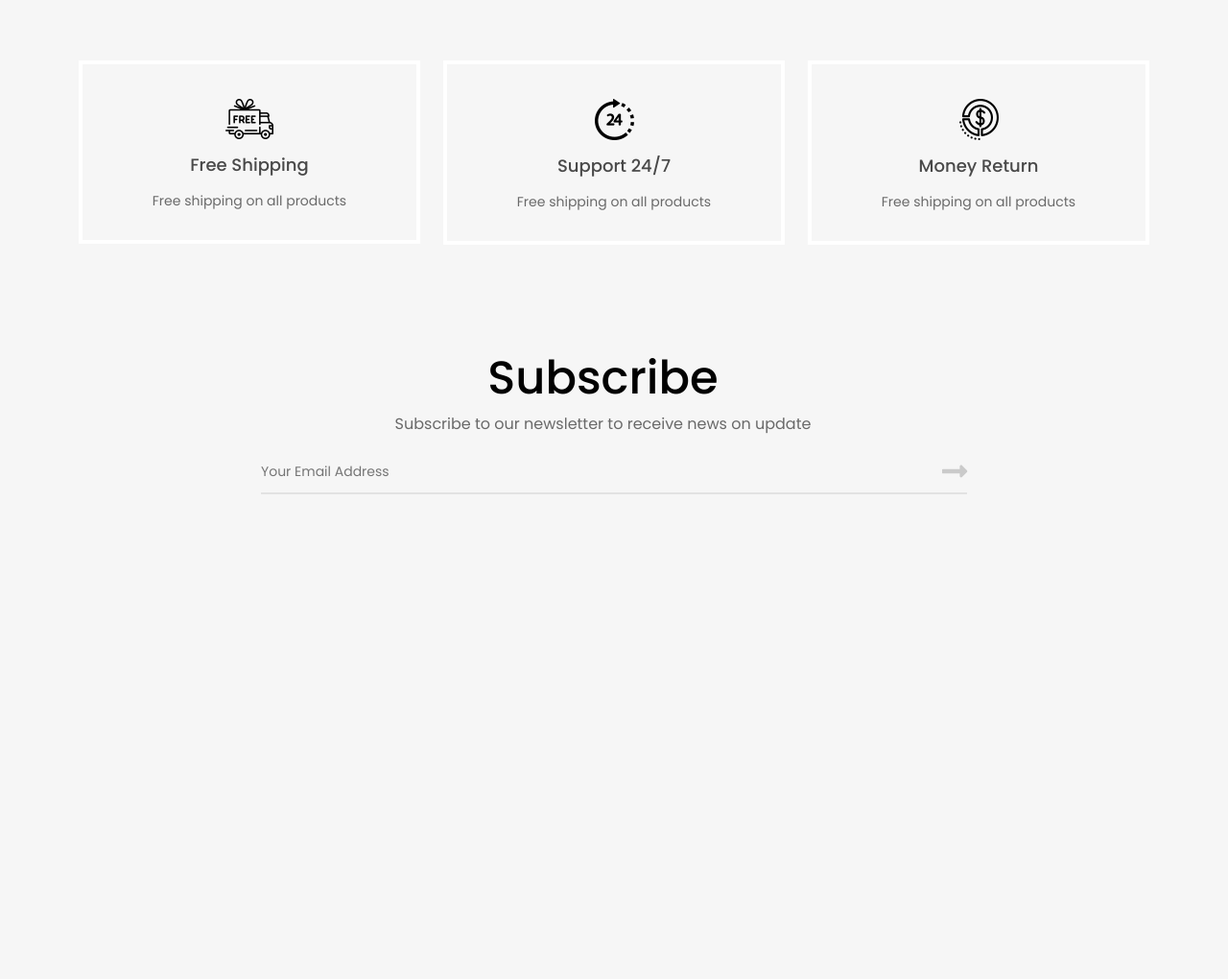
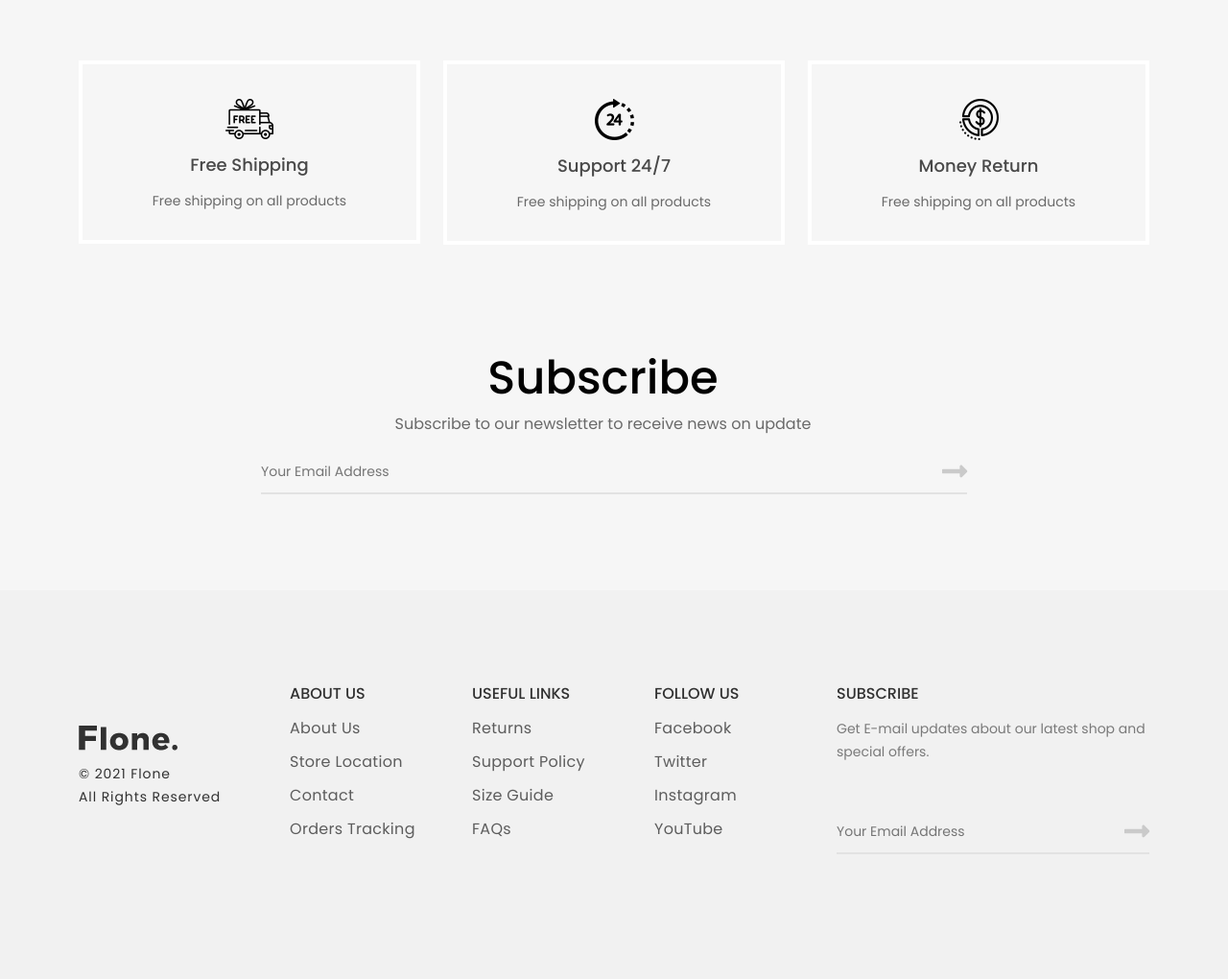
Before and after one commit to mrhm-dev/flone-b5-ecom, a website: page index.html in a window 1280 px wide. Shown: the part 2174-3194 px from the top of the page at 96% size. Before the commit the page ends 2789 px from the top, so only its background shows below. Drawn offline with nearby package versions, Linux system fonts and the light colour scheme.

Commit message:
footer created

```diff
--- a/index.html
+++ b/index.html
@@ -669,6 +669,142 @@
 		</div>
 		<!-- Subscribe end -->
 
+		<!-- Footer start -->
+		<footer class="footer-area">
+			<div class="container">
+				<div class="row">
+					<div class="col-lg-2">
+						<div class="copyright">
+							<div class="footer-logo">
+								<a href="#">
+									<img src="./images/logo.png" alt="">
+								</a>
+							</div>
+							<p>
+								&copy; 2021
+								<a href="#"> Flone</a>
+								<br>
+								All Rights Reserved
+							</p>
+						</div>
+					</div>
+					<div class="col-lg-2">
+						<div class="footer-widget">
+							<div class="footer-title">
+								<h3>ABOUT US</h3>
+							</div>
+							<div class="footer-list">
+								<ul>
+									<li>
+										<a href="#">About Us</a>
+									</li>
+								</ul>
+								<ul>
+									<li>
+										<a href="#">Store Location</a>
+									</li>
+								</ul>
+								<ul>
+									<li>
+										<a href="#">Contact</a>
+									</li>
+								</ul>
+								<ul>
+									<li>
+										<a href="#">Orders Tracking</a>
+									</li>
+								</ul>
+							</div>
+						</div>
+					</div>
+					<div class="col-lg-2">
+						<div class="footer-widget">
+							<div class="footer-title">
+								<h3>USEFUL LINKS</h3>
+							</div>
+							<div class="footer-list">
+								<ul>
+									<li>
+										<a href="#">Returns</a>
+									</li>
+								</ul>
+								<ul>
+									<li>
+										<a href="#">Support Policy</a>
+									</li>
+								</ul>
+								<ul>
+									<li>
+										<a href="#">Size Guide</a>
+									</li>
+								</ul>
+								<ul>
+									<li>
+										<a href="#">FAQs</a>
+									</li>
+								</ul>
+							</div>
+						</div>
+					</div>
+					<div class="col-lg-2">
+						<div class="footer-widget">
+							<div class="footer-title">
+								<h3>FOLLOW US</h3>
+							</div>
+							<div class="footer-list">
+								<ul>
+									<li>
+										<a href="#">Facebook</a>
+									</li>
+								</ul>
+								<ul>
+									<li>
+										<a href="#">Twitter</a>
+									</li>
+								</ul>
+								<ul>
+									<li>
+										<a href="#">Instagram</a>
+									</li>
+								</ul>
+								<ul>
+									<li>
+										<a href="#">YouTube</a>
+									</li>
+								</ul>
+							</div>
+						</div>
+					</div>
+					<div class="col-lg-4">
+						<div class="footer-widget">
+							<div class="footer-title">
+								<h3>subscribe</h3>
+							</div>
+							<div class="subscribe-style">
+								<p>Get E-mail updates about our latest shop and special offers.</p>
+								<div class="subscribe-wrapper text-center">
+									<div class="subscribe-form">
+										<div>
+											<input type="email" class="email" placeholder="Your Email Address">
+										</div>
+										<div class="submit">
+											<button class="button">
+												<i class="fas fa-long-arrow-alt-right"></i>
+											</button>
+										</div>
+									</div>
+								</div>
+							</div>
+						</div>
+					</div>
+				</div>
+			</div>
+			<button class="scroll-top">
+				<i class="fas fa-angle-double-up"></i>
+			</button>
+		</footer>
+		<!-- Footer end -->
+
 		<!-- JavaScript Bundle with Popper -->
 		<script
 			src="https://cdn.jsdelivr.net/npm/bootstrap@5.0.1/dist/js/bootstrap.bundle.min.js"
--- a/scss/main.scss
+++ b/scss/main.scss
@@ -462,7 +462,6 @@ body {
 // subscribe form
 .subscribe-wrapper {
 	margin-top: 50px;
-	margin-bottom: 100px;
 
 	h3 {
 		font-size: 48px;
@@ -511,3 +510,94 @@ body {
 		}
 	}
 }
+
+
+// Footer
+.footer-area {
+	background-color: #f1f1f1;
+	margin-top: 100px;
+	padding-top: 100px;
+	padding-bottom: 100px;
+	position: relative;
+
+	.scroll-top {
+		position: fixed;
+		z-index: 9999 !important;
+		right: 20px;
+		bottom: 60px;
+		width: 50px;
+		height: 50px;
+		border: none;
+		border-radius: 100%;
+		overflow: hidden;
+		text-align: center;
+		color: #fff;
+		background-color: #a749ff;
+
+		i {
+			font-size: 22px;
+			line-height: 50px;
+			display: block;
+		}
+	}
+
+	.copyright {
+		margin-bottom: 30px;
+
+		.footer-logo {
+			margin-top: 41px;
+			margin-bottom: 12px;
+		}
+
+		a {
+			color: #313131;
+			text-decoration: none;
+		}
+
+		p {
+			color: #313131;
+			font-size: 14px;
+			font-weight: 400;
+			line-height: 24px;
+			letter-spacing: 0.9px;
+		}
+	}
+
+	.footer-widget {
+		margin-left: 30px;
+		margin-bottom: 30px;
+
+		h3 {
+			font-size: 16px;
+			font-weight: 500;
+			line-height: 1;
+			margin: 0 0 16px;
+			color: #313131;
+			text-transform: uppercase;
+		}
+
+		ul {
+			margin: 0;
+			padding: 0;
+			list-style: outside none none;
+
+			li {
+				margin: 0 0 11px;
+
+				a {
+					letter-spacing: 0.3px;
+					color: #5d5d5d;
+					text-decoration: none;
+				}
+			}
+		}
+
+		.subscribe-style p {
+			margin: 0 0 20px;
+			color: #7a7a7a;
+			font-size: 14px;
+			font-weight: 400;
+			line-height: 24px;
+		}
+	}
+}
```
Also changed, not shown: css/style.css, 1 other file.
